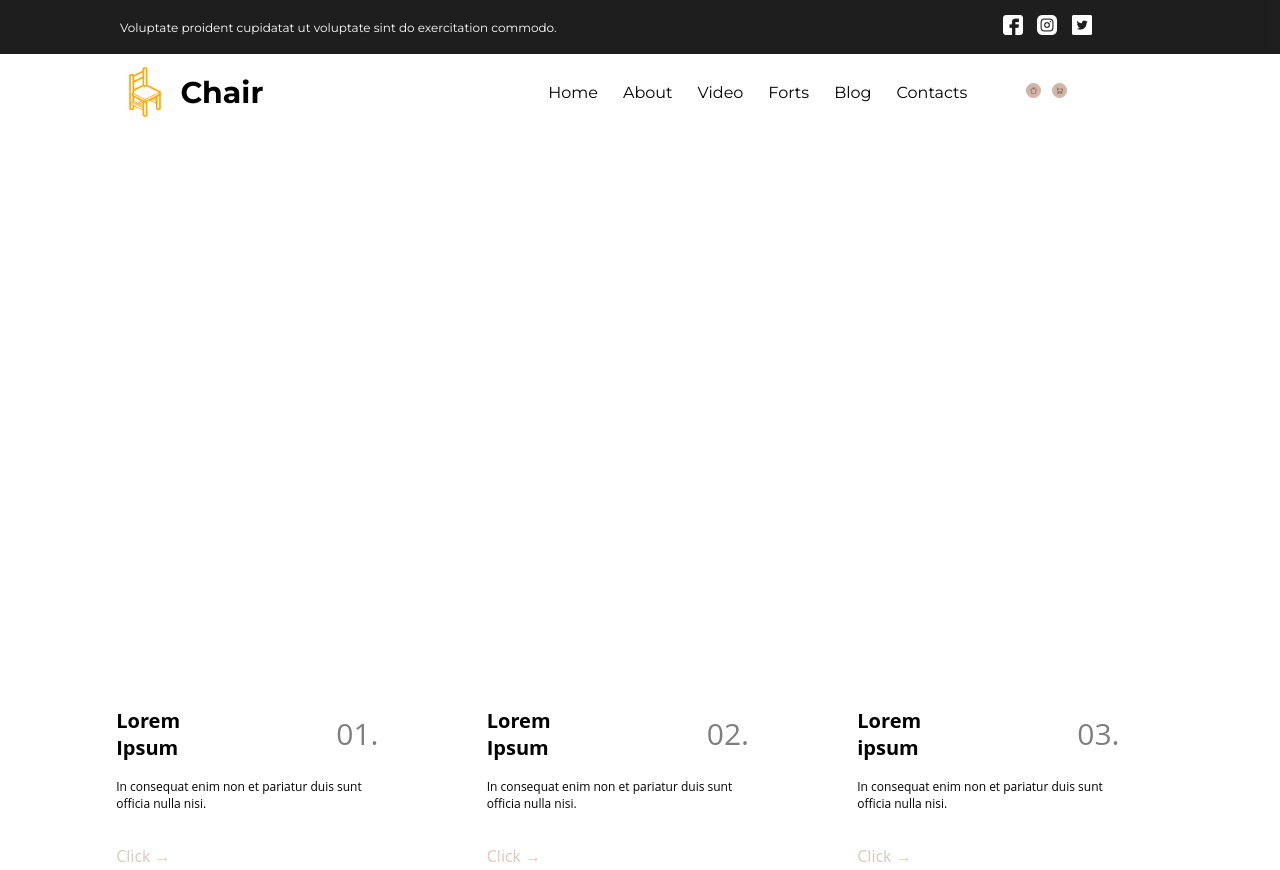
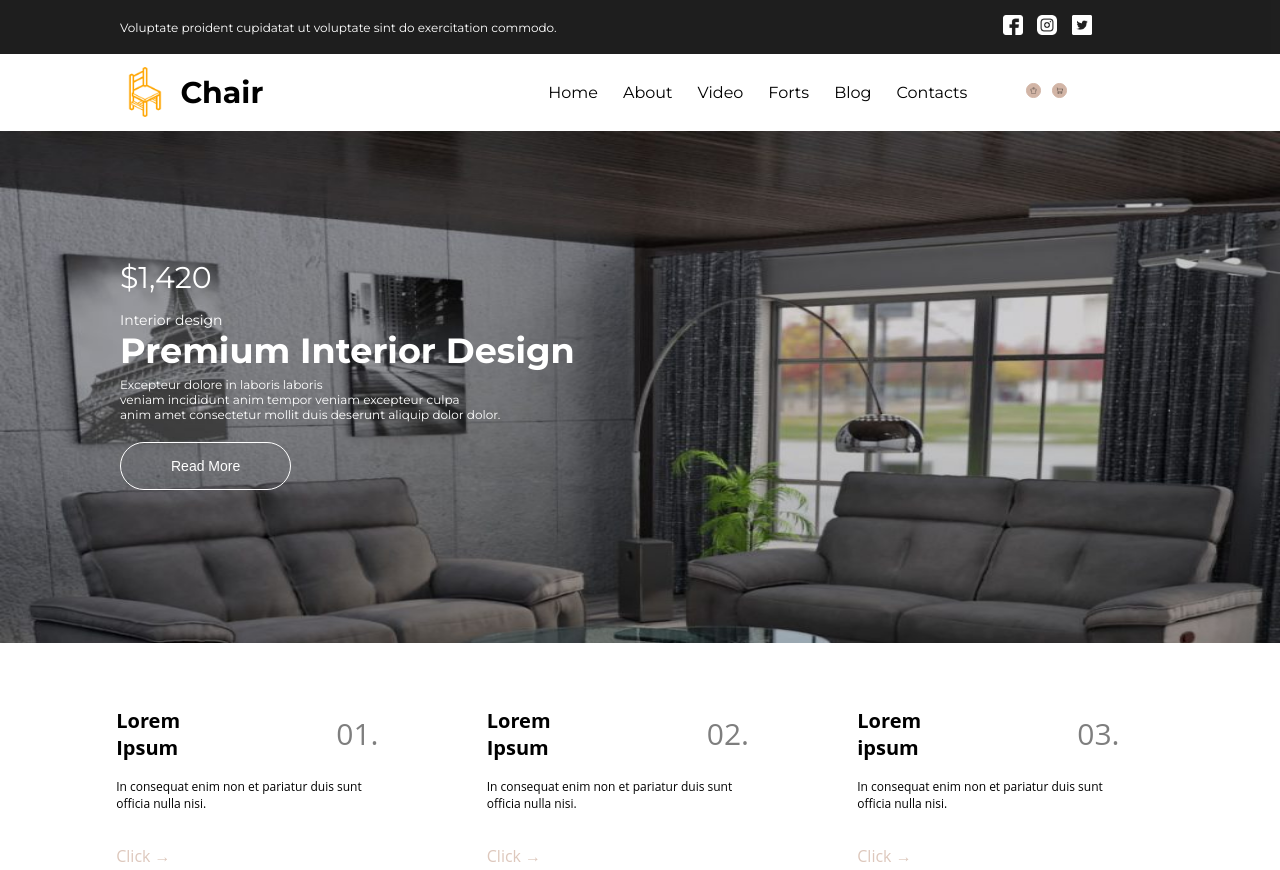
Before and after one commit to strongmooon/chair, a plain HTML site: page index.html in a window 1280 px wide. Shown: the top 870 px of the page. Drawn offline with Linux system fonts and the light colour scheme; files whose address does not match are found by name.

Commit message:
Update styles.css

```diff
--- a/css/styles.css
+++ b/css/styles.css
@@ -108,7 +108,7 @@ body {
   background-size: 100% 170%;
   width: 100%;
   background-repeat: no-repeat;
-  background-image: url("./img/monaco-1.jpg");
+  background-image: url("/img/monaco-1.jpg");
 }
 
 .price {
```
